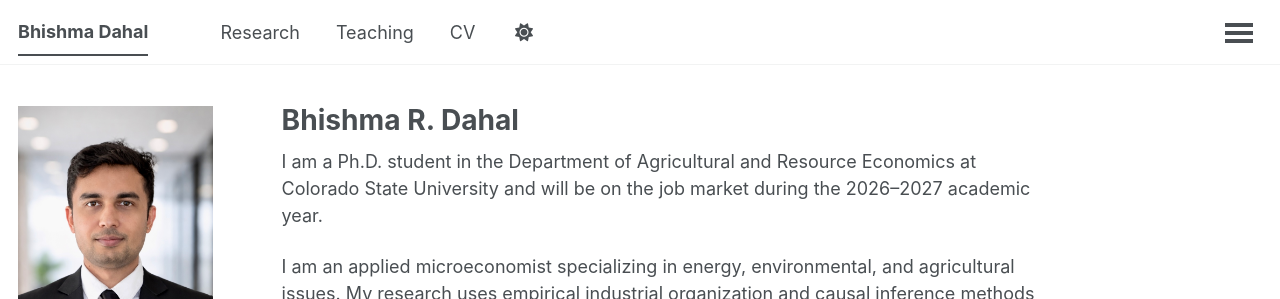
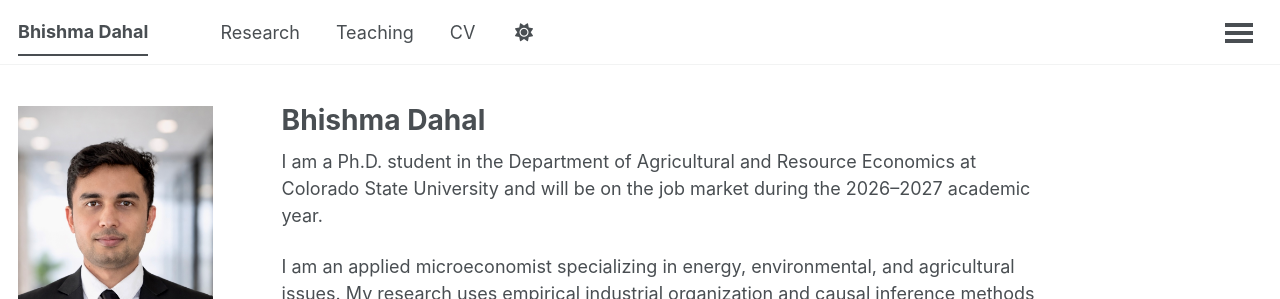
Before and after one commit to bhishmarajdahal/bhishmarajdahal.github.io, a Jekyll site: the page built from _pages/about.md, in a window 1280 px wide. Shown: the top 299 px of the page. Built offline with Jekyll 4.4.1, drawn with Linux system fonts in a browser that asks for light colours; a script that is not in the unit is left out.

```diff
--- a/_pages/about.md
+++ b/_pages/about.md
@@ -1,6 +1,6 @@
 ---
 permalink: /
-title: "Bhishma R. Dahal"
+title: "Bhishma Dahal"
 author_profile: true
 classes: home-page
 ---
```
